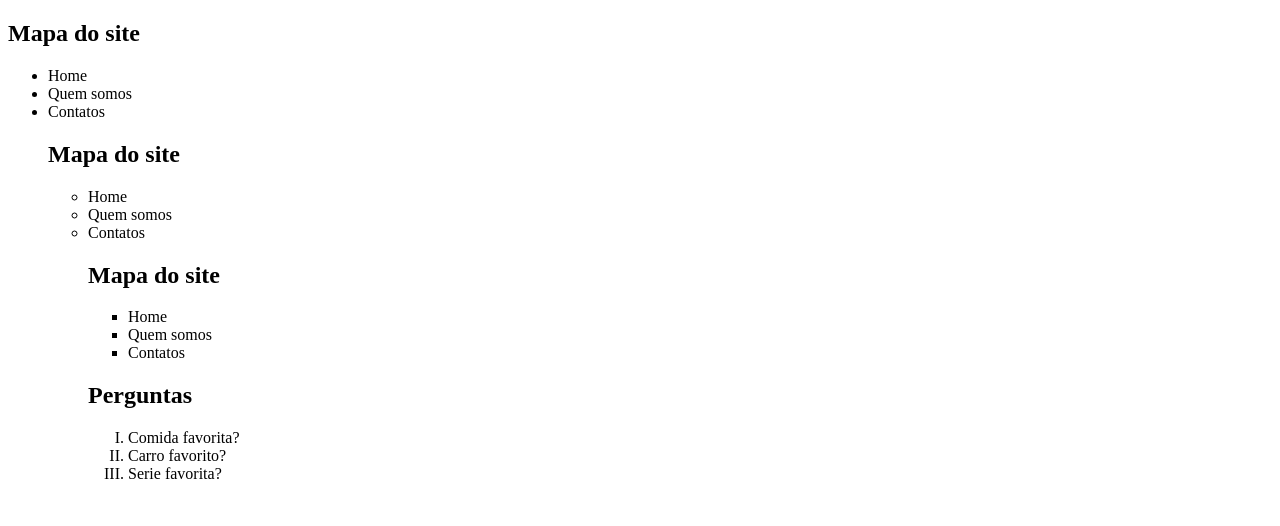
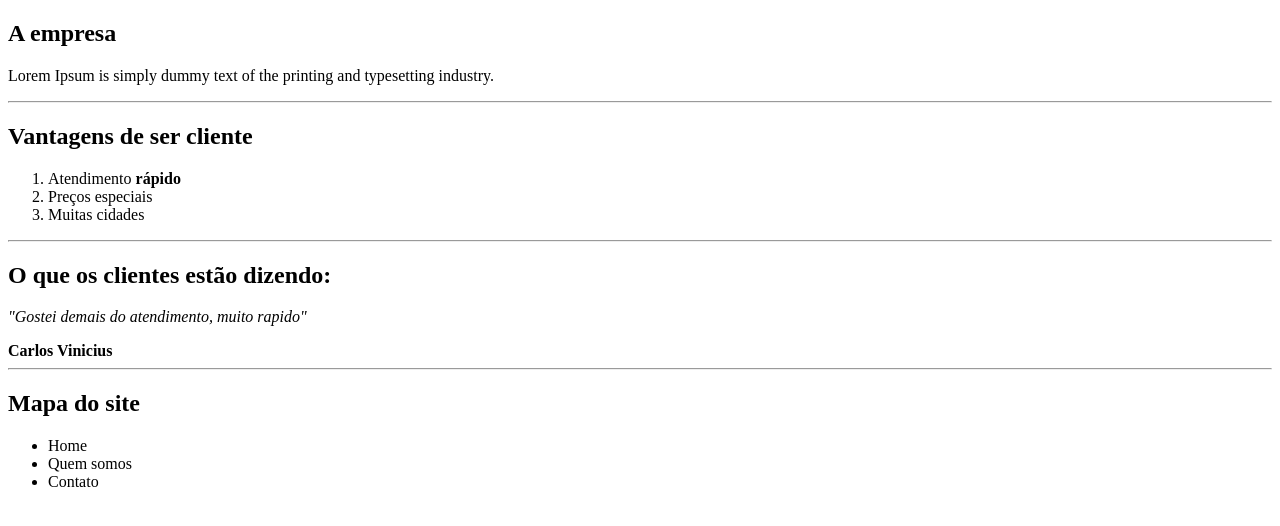
Before and after one commit to c-viniciussantos/AulasCursoWebUdemy, a plain HTML site: page projeto.html in a window 1280 px wide. Drawn offline with Linux system fonts and the light colour scheme.

Commit message:
Desafio rapido 01

```diff
--- a/projeto.html
+++ b/projeto.html
@@ -8,37 +8,31 @@
 </head>
 
 <body>
-	<!-- Lista não ordenada-->
+	<h2>A empresa</h2>
+		<p>Lorem Ipsum is simply dummy text of the printing and typesetting industry.</p>
+	<hr>
+
+	<h2>Vantagens de ser cliente</h2>
+		<ol type="1">
+			<li>Atendimento <strong>rápido</strong>
+			<li>Preços especiais</li>
+			<li>Muitas cidades</li>
+		</ol>
+	<hr>
+
+	<h2>O que os clientes estão dizendo:</h2>
+		<p><em>"Gostei demais do atendimento, muito rapido"</em></p>
+		<strong>Carlos Vinicius</strong>
+	<hr>
+
 	<h2>Mapa do site</h2>
-	<!-- Disc -->
-	<ul type="disc">
-		<li>Home</li>
-		<li>Quem somos</li>
-		<li>Contatos</li>
-
-		<h2>Mapa do site</h2>
-		<!-- Circle -->
-		<ul type="circle">
+		<ul type="disc">
 			<li>Home</li>
 			<li>Quem somos</li>
-			<li>Contatos</li>
+			<li>Contato</li>
+		</ul>
+	</ol>
 
-			<h2>Mapa do site</h2>
-			<!-- Square -->
-			<ul type="square">
-				<li>Home</li>
-				<li>Quem somos</li>
-				<li>Contatos</li>
-			</ul>
-
-		<!-- Lista ordenada-->
-		<!-- type 1, A, a, I, i-->
-			<h2>Perguntas</h2>
-			<ol type="I">
-				<li>Comida favorita?</li>
-				<li>Carro favorito?</li>
-				<li>Serie favorita?</li>
-			</ol>
 </body>
 
 </html>
```
